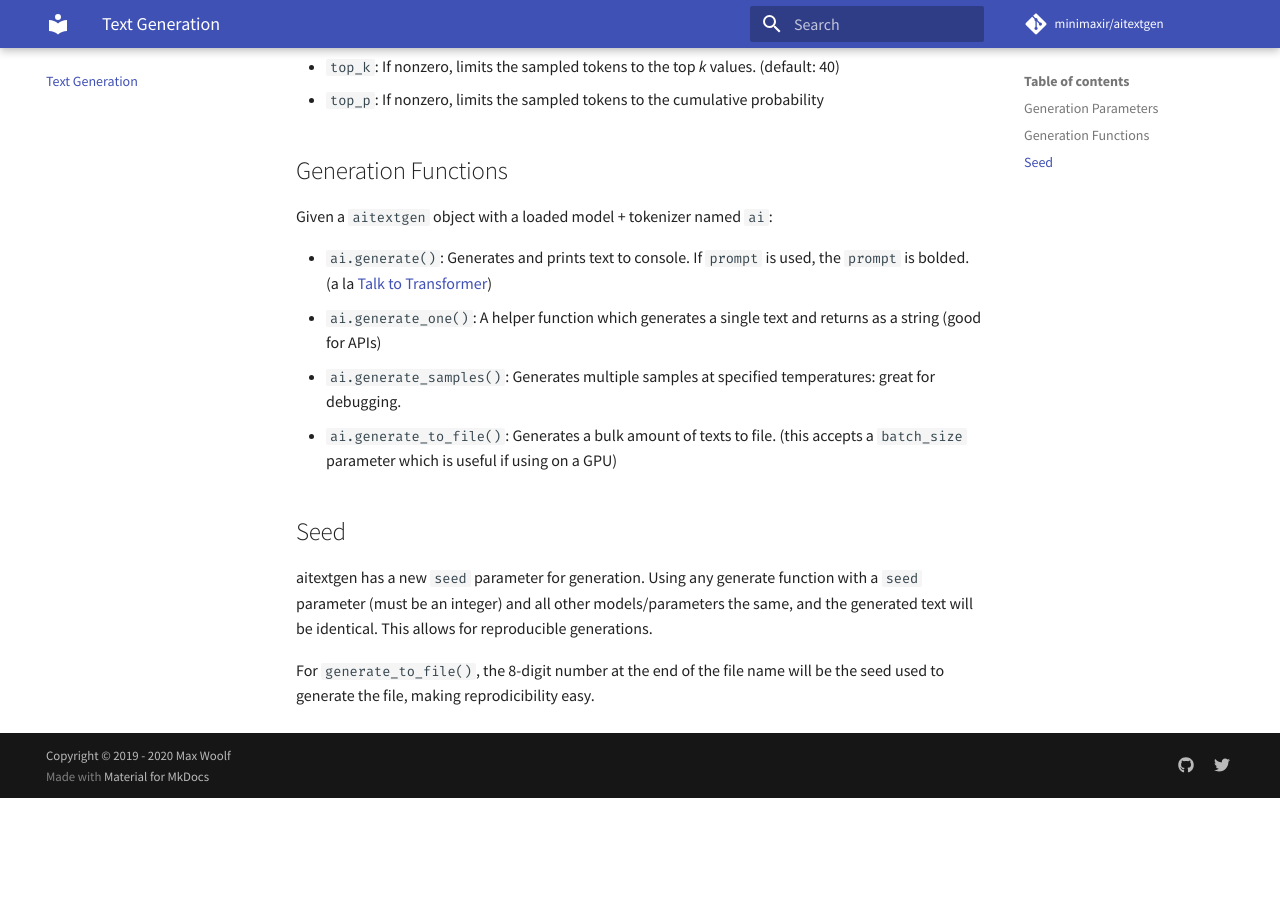
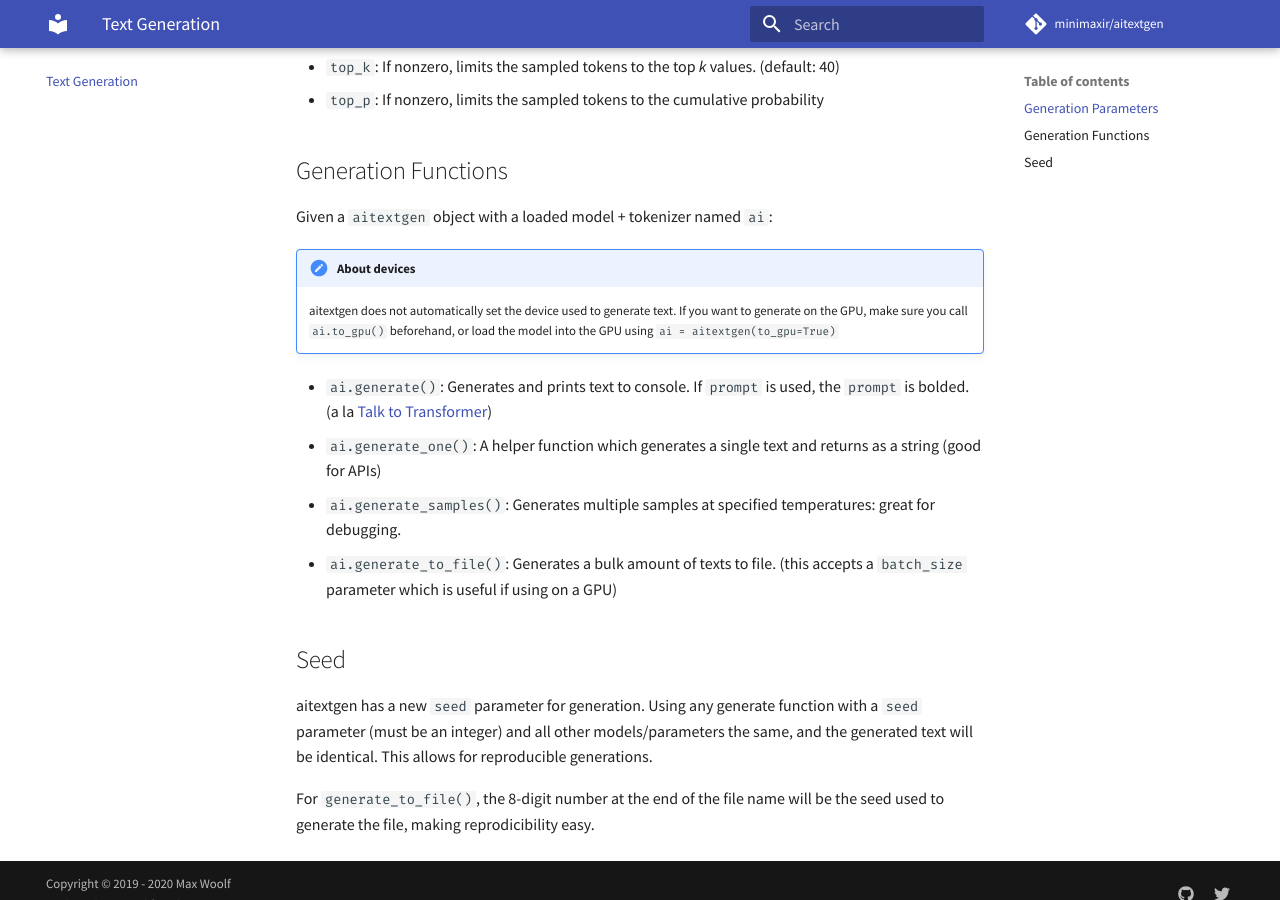
Before and after one commit to minimaxir/aitextgen, an MkDocs documentation site: the page built from docs/generate.md, in a window 1280 px wide and 900 px high, scrolled down 569 px. Built offline with MkDocs 1.6.1 and Material for MkDocs 9.7.7, drawn with Linux system fonts in a browser that asks for light colours; comment, search, counter and statistics services are not loaded; before the commit the page ends 1367 px from its top, so only the background shows below that.

Commit message:
Note tweaks

```diff
--- a/docs/generate.md
+++ b/docs/generate.md
@@ -17,6 +17,12 @@ See this article by [Huggingface engineer](https://huggingface.co/blog/how-to-ge
 
 Given a `aitextgen` object with a loaded model + tokenizer named `ai`:
 
+<!--prettier-ignore-->
+!!! note "About devices"
+    aitextgen does not automatically set the device used to generate text. If you
+    want to generate on the GPU, make sure you call `ai.to_gpu()` beforehand, or
+    load the model into the GPU using `ai = aitextgen(to_gpu=True)`
+
 - `ai.generate()`: Generates and prints text to console. If `prompt` is used, the `prompt` is bolded. (a la [Talk to Transformer](https://talktotransformer.com))
 - `ai.generate_one()`: A helper function which generates a single text and returns as a string (good for APIs)
 - `ai.generate_samples()`: Generates multiple samples at specified temperatures: great for debugging.
```
Also changed, not shown: docs/save-model.md (+2 -4 lines).
